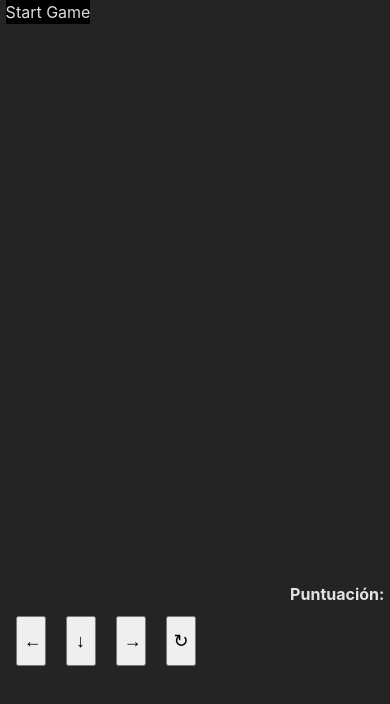
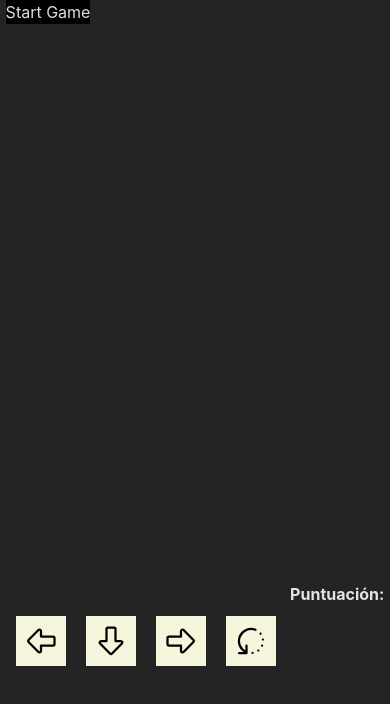
Before and after one commit to JuanAzula/tetris-lite, a website: page dist/index.html in a window 390 px wide. Drawn offline with Linux system fonts and the light colour scheme.

Commit message:
optimizing buttons

```diff
--- a/dist/assets/index-dQURBVIG.css
+++ /dev/null
@@ -1 +0,0 @@
-:root{font-family:Inter,system-ui,Avenir,Helvetica,Arial,sans-serif;line-height:1.5;font-weight:400;color-scheme:light dark;color:#ffffffde;background-color:#242424;font-synthesis:none;text-rendering:optimizeLegibility;-webkit-font-smoothing:antialiased;-moz-osx-font-smoothing:grayscale}section{position:absolute;background:black}body{margin:0;display:grid;padding:0;place-content:center}button{font-size:18px;height:50px;margin:10px}#controls{display:none}@media screen and (max-width: 768px){#controls{display:flex}#controls button{width:30px}}
--- /dev/null
+++ b/dist/assets/index-wjrtLRJN.css
@@ -0,0 +1 @@
+:root{font-family:Inter,system-ui,Avenir,Helvetica,Arial,sans-serif;line-height:1.5;font-weight:400;color-scheme:light dark;color:#ffffffde;background-color:#242424;font-synthesis:none;text-rendering:optimizeLegibility;-webkit-font-smoothing:antialiased;-moz-osx-font-smoothing:grayscale}section{position:absolute;background:black}body{margin:0;display:grid;padding:0;place-content:center}.buttons{display:flex;align-items:center;justify-content:center;font-size:38px;background-color:beige;color:#000;height:50px;width:50px;margin:10px}#controls{display:none}@media screen and (max-width: 768px){#controls{display:flex}#controls button{width:30px}}
--- a/dist/index.html
+++ b/dist/index.html
@@ -3,11 +3,11 @@
 
 <head>
   <meta charset="UTF-8" />
-  <meta name="viewport" content="width=device-width, initial-scale=1.0" />
+  <meta name="viewport" content="width=device-width, initial-scale=1.0, user-scalable=no" />
   <title>Tetris</title>
 
-  <script type="module" crossorigin src="/assets/index-ySNPu6wh.js"></script>
-  <link rel="stylesheet" crossorigin href="/assets/index-dQURBVIG.css">
+  <script type="module" crossorigin src="/assets/index-tNmy8kGW.js"></script>
+  <link rel="stylesheet" crossorigin href="/assets/index-wjrtLRJN.css">
 </head>
 
 <body>
@@ -17,10 +17,49 @@
       <canvas></canvas>
       <strong>Puntuación: <span id="score"></span></strong>
       <div id="controls">
-        <button id="left">←</button>
-        <button id="down">↓</button>
-        <button id="right">→</button>
-        <button id="up">↻</button>
+        <span class="buttons" id="left">
+          <svg xmlns="http://www.w3.org/2000/svg" class="icon icon-tabler icon-tabler-arrow-big-left" width="36"
+            height="36" viewBox="0 0 24 24" stroke-width="1.5" stroke="#000000" fill="none" stroke-linecap="round"
+            stroke-linejoin="round">
+            <path stroke="none" d="M0 0h24v24H0z" fill="none" />
+            <path
+              d="M20 15h-8v3.586a1 1 0 0 1 -1.707 .707l-6.586 -6.586a1 1 0 0 1 0 -1.414l6.586 -6.586a1 1 0 0 1 1.707 .707v3.586h8a1 1 0 0 1 1 1v4a1 1 0 0 1 -1 1z" />
+          </svg>
+        </span>
+
+        <span class="buttons" id="down">
+          <svg xmlns="http://www.w3.org/2000/svg" class="icon icon-tabler icon-tabler-arrow-big-down" width="36"
+            height="36" viewBox="0 0 24 24" stroke-width="1.5" stroke="#000000" fill="none" stroke-linecap="round"
+            stroke-linejoin="round">
+            <path stroke="none" d="M0 0h24v24H0z" fill="none" />
+            <path
+              d="M15 4v8h3.586a1 1 0 0 1 .707 1.707l-6.586 6.586a1 1 0 0 1 -1.414 0l-6.586 -6.586a1 1 0 0 1 .707 -1.707h3.586v-8a1 1 0 0 1 1 -1h4a1 1 0 0 1 1 1z" />
+          </svg>
+        </span>
+
+        <span class="buttons" id="right">
+          <svg xmlns="http://www.w3.org/2000/svg" class="icon icon-tabler icon-tabler-arrow-big-right" width="36"
+            height="36" viewBox="0 0 24 24" stroke-width="1.5" stroke="#000000" fill="none" stroke-linecap="round"
+            stroke-linejoin="round">
+            <path stroke="none" d="M0 0h24v24H0z" fill="none" />
+            <path
+              d="M4 9h8v-3.586a1 1 0 0 1 1.707 -.707l6.586 6.586a1 1 0 0 1 0 1.414l-6.586 6.586a1 1 0 0 1 -1.707 -.707v-3.586h-8a1 1 0 0 1 -1 -1v-4a1 1 0 0 1 1 -1z" />
+          </svg>
+        </span>
+
+        <span class="buttons" id="up">
+          <svg xmlns="http://www.w3.org/2000/svg" class="icon icon-tabler icon-tabler-rotate-2" width="36" height="36"
+            viewBox="0 0 24 24" stroke-width="1.5" stroke="#000000" fill="none" stroke-linecap="round"
+            stroke-linejoin="round">
+            <path stroke="none" d="M0 0h24v24H0z" fill="none" />
+            <path d="M15 4.55a8 8 0 0 0 -6 14.9m0 -4.45v5h-5" />
+            <path d="M18.37 7.16l0 .01" />
+            <path d="M13 19.94l0 .01" />
+            <path d="M16.84 18.37l0 .01" />
+            <path d="M19.37 15.1l0 .01" />
+            <path d="M19.94 11l0 .01" />
+          </svg>
+        </span>
 
       </div>
     </div>
```
Also changed, not shown: dist/assets/index-tNmy8kGW.js (renamed from dist/assets/index-ySNPu6wh.js).
